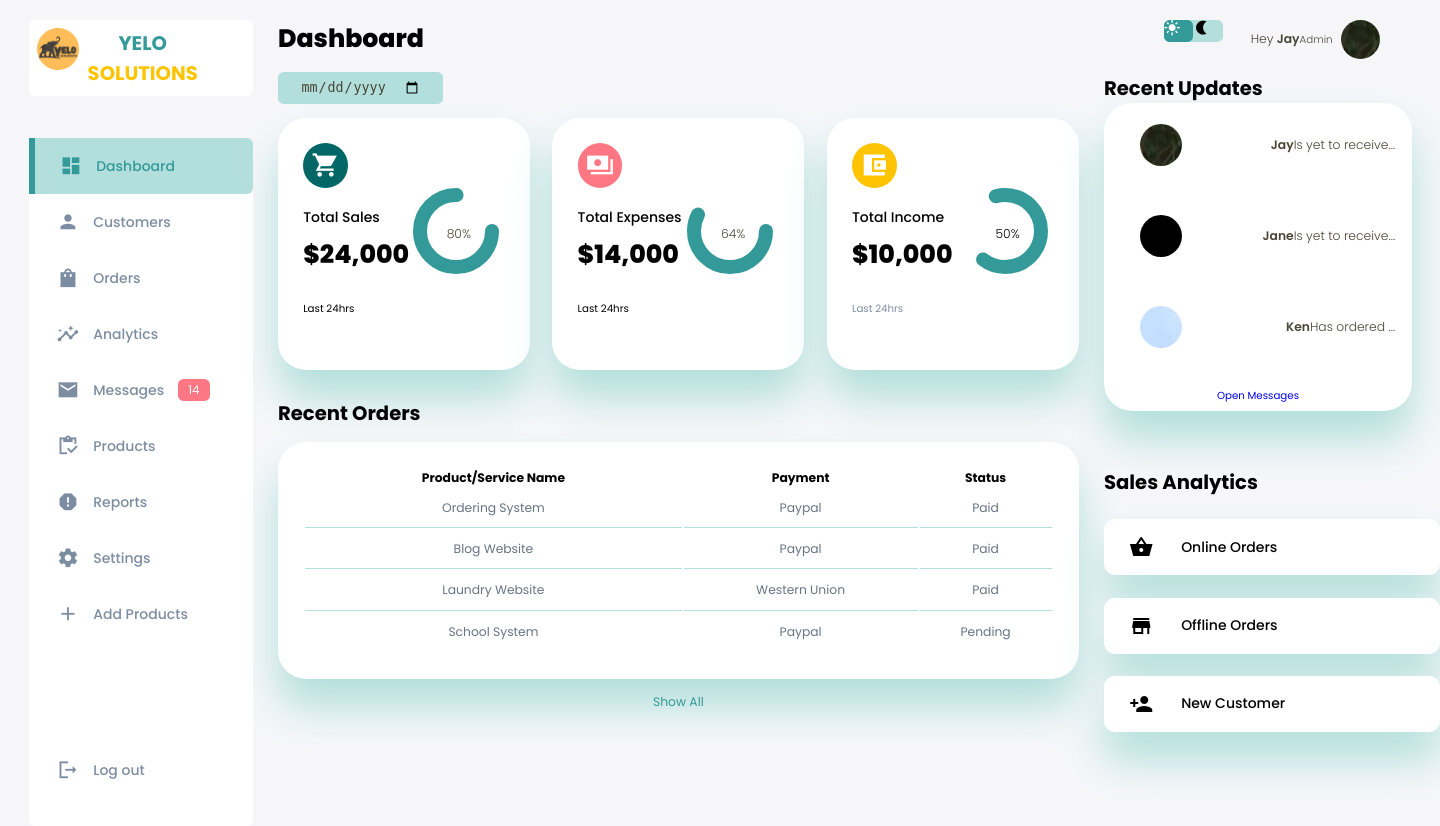
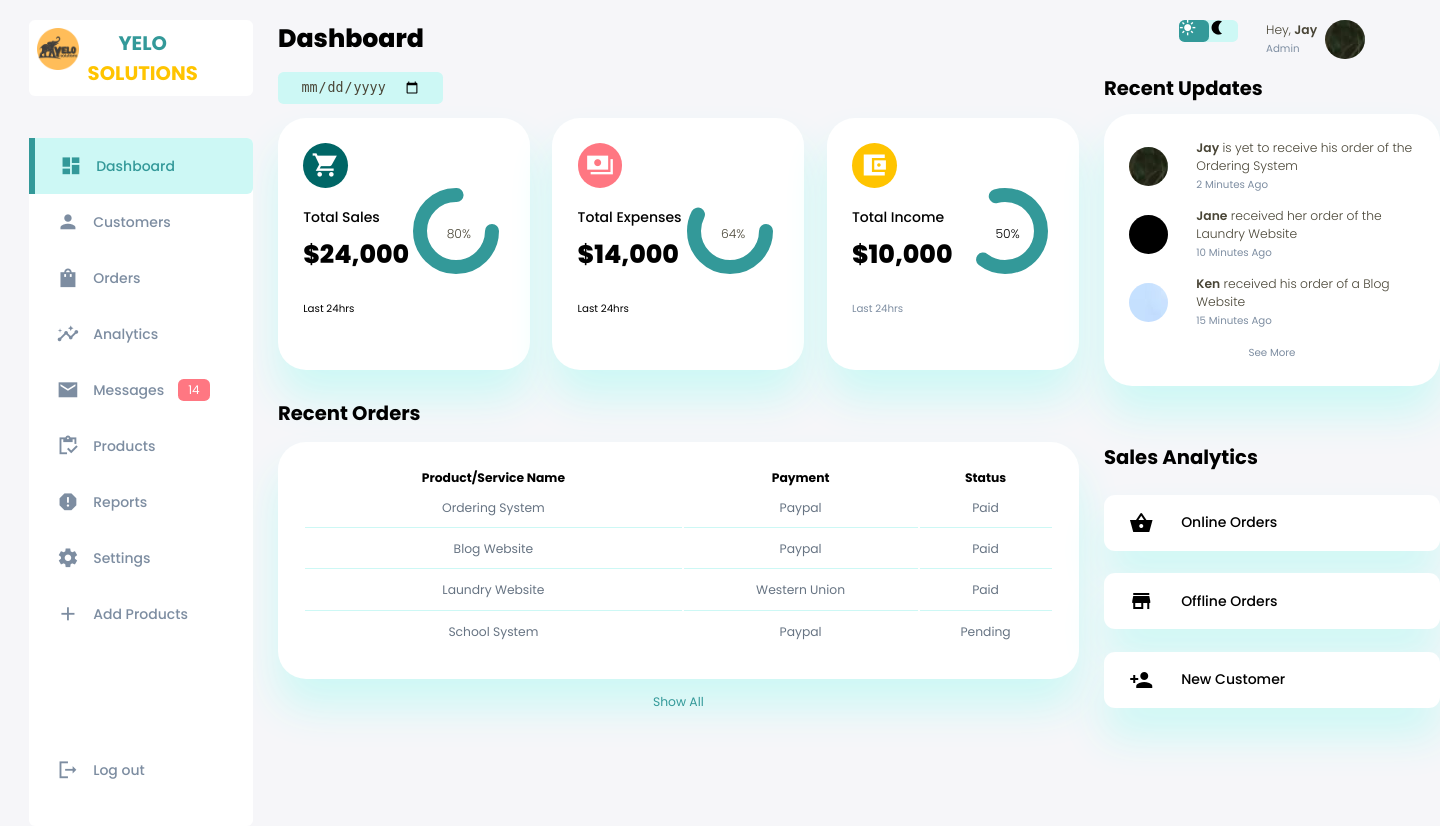
Before and after one commit to yelosolutions/Admin-Dashboard, a Flask app: page / in a window 1440 px wide. Run offline with Flask 2, Linux system fonts and the light colour scheme.

Commit message:
update on the .right div

```diff
--- a/app/static/css/style.css
+++ b/app/static/css/style.css
@@ -9,7 +9,7 @@
     --color-info-dark: #7d8da1;
     --color-info-light: #c0b6e5;
     --color-dark: #494536;
-    --color-light: #b2dfdb;
+    --color-light: #cdf8f5;
     --color-primary-variant:  #006666;
     --color-dark-variant: #677483;
     --color-background: #f6f6f9;
@@ -447,31 +447,32 @@ margin-top: 1.4rem;
     margin-top: 1rem;
 }
 
-.right .recent-updates:hover{
-    box-shadow: none;
+.right .recent-updates h2{
+    margin-bottom: 0.8rem;
 }
 
+
 .right .recent-updates .updates{
-    display: grid;
-    position: relative;
-    height: 22rem;
-    width: 22rem;
+    padding: var(--card-padding);
     border-radius: var(--card-border-radius);
     box-shadow: var(--box-shadow);
     background: var(--color-white);
     transition: all 300ms ease;
 }
 
-.right .updates .update{
-    display:flex;
+.right .recent-updates .updates:hover{
+    box-shadow: none;
+}
+
+.right .recent-updates .updates .update{
+    display: grid;
+    grid-template-columns: 2.6rem auto;
     align-items: center;
-    justify-content: space-between;
-    height: 6rem;
-    gap: 0.6rem;
-    margin-left: 0;
+    gap: 2.2rem;
+    margin-bottom: 1rem;
     transition: all 300ms ease;
     border-radius: var(--border-raduis-3);
-    padding: var(--padding);
+    background: transparent;
 }
 
 .right .updates .update:hover{
@@ -480,17 +481,7 @@ margin-top: 1.4rem;
 }
 
 
-
-.right .update .profile-photo{
-    display: block;
-    width: 100%;
-    border-radius: 50%;
-    width: 3rem;
-    height: 3rem;
-    margin: 1.4rem;
-}
-
-.right .updates .open {
+.right .updates .more{
     margin-top: 0.75rem;
     text-align: center;
 }
--- a/app/templates/dashboard.html
+++ b/app/templates/dashboard.html
@@ -56,6 +56,8 @@
                 </a>
             </div>
         </aside>
+        <!--END OF ASIDE-->
+
         <div class="main">
             <h1>Dashboard</h1>
             <div class="date">
@@ -148,23 +150,29 @@
                 <a href="#"> Show All</a>
             </div>
         </div>
+        <!--END OF MAIN-->
+
+
         <div class="right">
             <div class="top">
-                <button id="menu-btn"><span class="material-icons-sharp">menu</span></button>
+                <button id="menu-btn">
+                    <span class="material-icons-sharp">menu</span>
+                </button>
                 <div class="theme-toggler">
                     <span class="material-icons-sharp active">light_mode</span>
                     <span class="material-icons-sharp">nightlight</span>
                 </div>
-
                 <div class="profile">
                     <div class="info">
-                        <p>Hey <b>Jay</b><small>Admin</small></p>
+                        <p>Hey, <b>Jay</b></p>
+                            <small class="text-muted">Admin</small>
                     </div>
                     <div class="profile-photo">
                         <img src="./static/images/jay.jpg" alt="supposed to be my picture" >
                     </div>
                 </div>
             </div>
+            <!-- END OF TOP-->
             <div class="recent-updates">
                 <h2>Recent Updates</h2>
                 <div class="updates">
@@ -173,7 +181,9 @@
                             <img src="./static/images/jay.jpg" alt="supposed to be jay's picture">
                         </div>
                         <div class="message">
-                            <p><b>Jay</b>Is yet to receive...</p>
+                            <p><b>Jay</b> is yet to receive his order of
+                            the Ordering System</p>
+                            <small class="text-muted">2 Minutes Ago</small>
                         </div>
                     </div>
                     <div class="update">
@@ -181,7 +191,9 @@
                             <img src="./static/images/Jane.jpg" alt="supposed to be jane's picture">
                         </div>
                         <div class="message">
-                            <p><b>Jane</b>Is yet to receive...</p>
+                            <p><b>Jane</b> received her order of
+                            the Laundry Website</p>
+                            <small class="text-muted">10 Minutes Ago</small>
                         </div>
                     </div>
                     <div class="update">
@@ -189,10 +201,12 @@
                             <img src="./static/images/ken.jpg" alt="supposed to be ken's picture">
                         </div>
                         <div class="message">
-                            <p><b>Ken</b>Has ordered ...</p>
+                            <p><b>Ken</b> received his order of
+                            a Blog Website </p>
+                            <small class="text-muted">15 Minutes Ago</small>
                         </div>
                     </div>
-                    <div class="open"><a href="#"><small> Open Messages</small></a></div>
+                    <div class="more"><a href="#"><small class="text-muted"> See More</small></a></div>
                 </div>
 
             </div>
```
